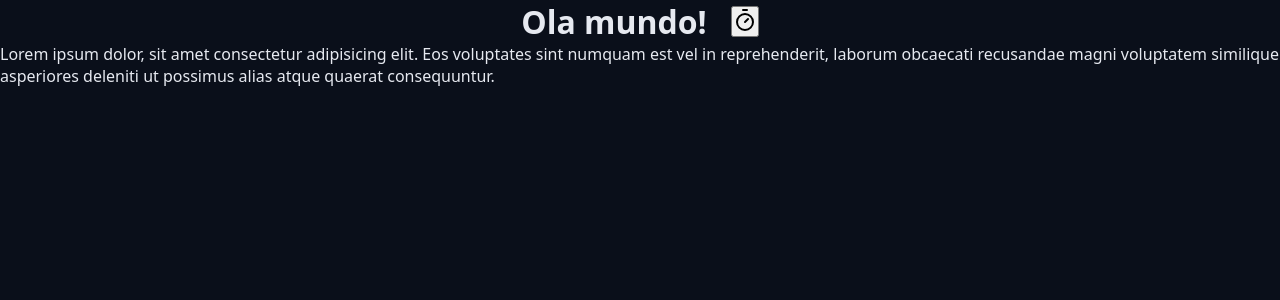
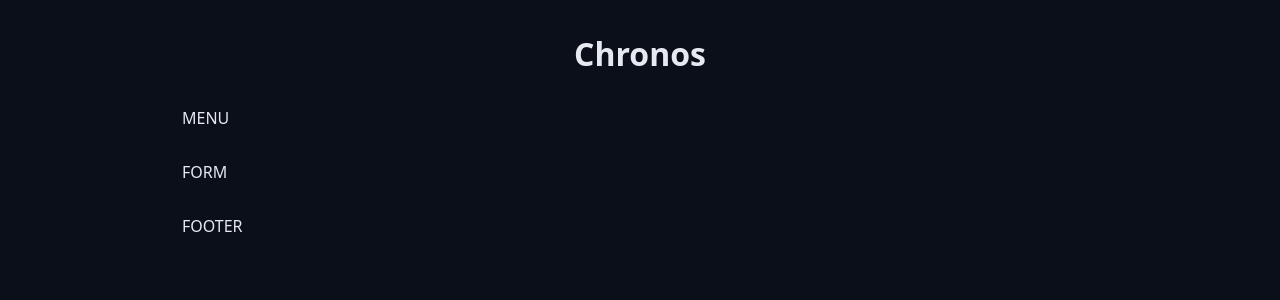
Before and after one commit to renanfriande/chronos-pomodoro, a React (Vite) app: page / in a window 1280 px wide. Shown: the top 300 px of the page. Built offline with nearby package versions, Linux system fonts and the light colour scheme.

Commit message:
Tipagem, componente de Container e module Container CSS

```diff
--- a/src/App.tsx
+++ b/src/App.tsx
@@ -1,24 +1,26 @@
+import { Container } from "./components/Container";
 import { Heading } from "./components/Heading";
-
 import "./styles/global.css";
 import "./styles/theme.css";
-import { TimerIcon } from "lucide-react";
 
 export function App() {
   return (
     <>
-      <Heading>
-        Ola mundo!
-        <button>
-          <TimerIcon />
-        </button>
-      </Heading>
-      <p>
-        Lorem ipsum dolor, sit amet consectetur adipisicing elit. Eos voluptates
-        sint numquam est vel in reprehenderit, laborum obcaecati recusandae
-        magni voluptatem similique asperiores deleniti ut possimus alias atque
-        quaerat consequuntur.
-      </p>
+      <Container>
+        <Heading>Chronos</Heading>
+      </Container>
+
+      <Container>
+        <section>MENU</section>
+      </Container>
+
+      <Container>
+        <section>FORM</section>
+      </Container>
+
+      <Container>
+        <section>FOOTER</section>
+      </Container>
     </>
   );
 }
--- /dev/null
+++ b/src/components/Container.module.css
@@ -0,0 +1,12 @@
+.container {
+  max-width: 98rem;
+  margin: 0 auto;
+}
+
+.container-fluid {
+  max-width: auto;
+}
+
+.content {
+  margin: 3.2rem;
+}
--- /dev/null
+++ b/src/components/Container.tsx
@@ -0,0 +1,15 @@
+import styles from "./Container.module.css";
+
+type ContainerProps = {
+  children: React.ReactNode;
+};
+
+export function Container({ children }: ContainerProps) {
+  return (
+    <div className={styles.container}>
+      <div className={styles.content}>
+        {children}
+      </div>
+    </div>
+  );
+}
--- a/src/styles/global.css
+++ b/src/styles/global.css
@@ -9,7 +9,8 @@
 }
 
 body {
-  font-family: system-ui, -apple-system, BlinkMacSystemFont, 'Segoe UI', Roboto, Oxygen, Ubuntu, Cantarell, 'Open Sans', 'Helvetica Neue', sans-serif;
+  font-family: system-ui, -apple-system, BlinkMacSystemFont, "Segoe UI", Roboto,
+    Oxygen, Ubuntu, Cantarell, "Open Sans", "Helvetica Neue", sans-serif;
   font-size: 1.6rem;
   background-color: var(--gray-900);
   color: var(--text-default);
```
